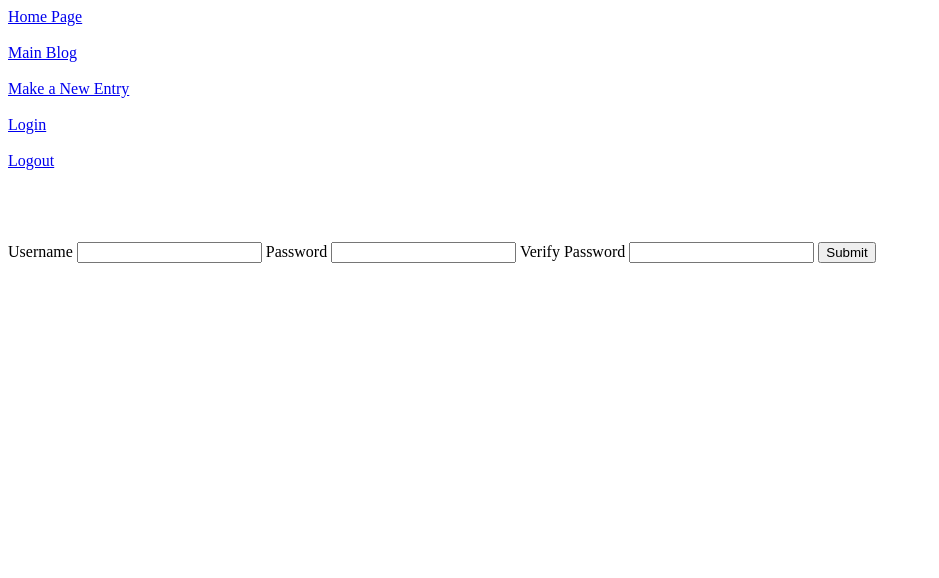
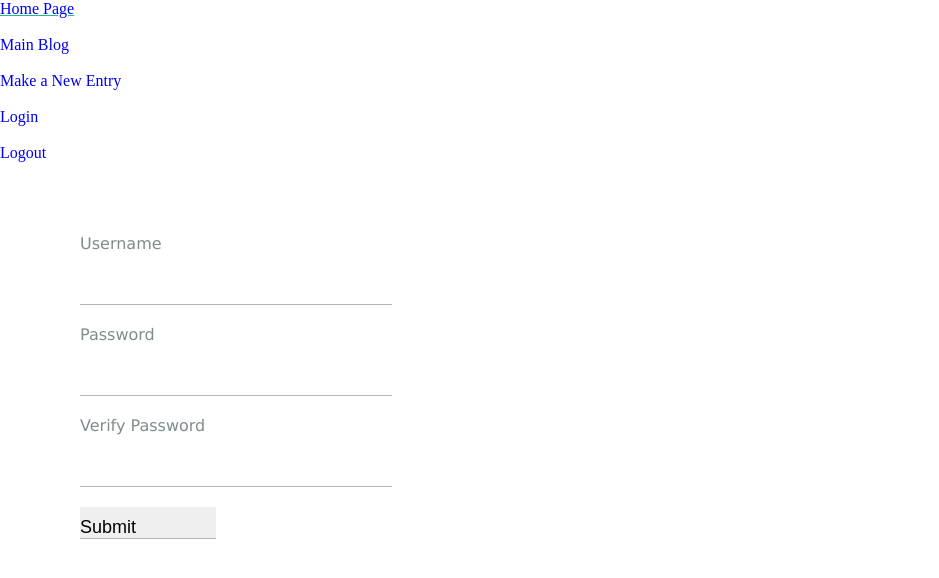
Before and after one commit to bajohnso/blogz, a Flask app: page /signup in a window 1280 px wide. Shown: the top 578 px of the page, without its empty margins (0-939 px from the left). Run offline with Flask 2, Linux system fonts and the light colour scheme.

Commit message:
Re-organized files + added styling

```diff
--- /dev/null
+++ b/css/base.css
@@ -0,0 +1,34 @@
+body {
+  all: unset;
+}
+
+a {
+  text-decoration: none;
+}
+
+ul {
+  list-style-type: none;
+  margin: 20px 0px 0px 30px;
+}
+
+.button{
+  font-family: 'Lato', sans-serif;
+  color: #979A9A;
+  padding:20px;
+  color: #979A9A;
+}
+
+#home {
+  margin: 0px 800px 0px 0px;
+  padding-left: 0px;
+  background-image: logo-placeholder.jpg;
+  text-decoration: none;
+}
+
+a:hover {
+  text-decoration:underline #1ABC9C;
+}
+
+content {
+    margin-top: 35px;
+  }
--- /dev/null
+++ b/css/index.css
@@ -0,0 +1,5 @@
+.user {
+    margin: 0px 0px 10px 0px;
+    font-family: Verdana;
+    color: #17202A;
+  }
--- /dev/null
+++ b/css/login.css
@@ -0,0 +1,45 @@
+input {
+    display: block;
+    padding: 10px 80px 0px 0px;
+    margin: 20px 20px 20px 80px;
+    border: none;
+    border-bottom: 1px solid #B3B6B7;
+    font-size: 18px;
+  }
+
+  input:focus {
+    outline: none;
+    background: #EAFAF1;
+    border-radius: 5px;
+  }
+
+  input:hover {
+    background: #EAFAF1;
+  }
+
+  label {
+    margin: 20px 20px 20px 80px;
+    font-family: 'Verdana';
+    color: #7F8C8D;
+  }
+
+  .submit {
+    background-color: #FFFFFF;
+    border: 1px solid #CACFD2;
+    border-radius: 4px;
+    padding: 4px 8px 4px 8px;
+    text-align: center;
+    color: #7F8C8D;
+  }
+
+.signuplink {
+    padding: 10px 80px 0px 0px;
+    margin: 20px 20px 20px 80px;
+    font-family: 'Verdana' ;
+    font-size: 15px;
+    color: #7F8C8D;
+}
+
+.signup {
+    color: #1ABC9C;
+}
--- /dev/null
+++ b/css/signup.css
@@ -0,0 +1,33 @@
+input {
+    display: block;
+    padding: 10px 80px 0px 0px;
+    margin: 20px 20px 20px 80px;
+    border: none;
+    border-bottom: 1px solid #B3B6B7;
+    font-size: 18px;
+  }
+
+  input:focus {
+    outline: none;
+    background: #EAFAF1;
+    border-radius: 5px;
+  }
+
+  input:hover {
+    background: #EAFAF1;
+  }
+
+  label {
+    margin: 20px 20px 20px 80px;
+    font-family: 'Verdana';
+    color: #7F8C8D;
+  }
+
+  .submit {
+    background-color: #FFFFFF;
+    border: 1px solid #CACFD2;
+    border-radius: 4px;
+    padding: 4px 8px 4px 8px;
+    text-align: center;
+    color: #7F8C8D;
+  }
--- a/main.py
+++ b/main.py
@@ -1,37 +1,9 @@
 from flask import Flask, request, redirect, render_template, flash, session
-from flask_sqlalchemy import SQLAlchemy
-from hashutils import make_pw_hash, check_pw_hash
-
-app = Flask(__name__)
-app.config['DEBUG'] = True
-app.config['SQLALCHEMY_DATABASE_URI'] = 'mysql+pymysql://blogz:bloggit@localhost:8889/blogz'
-app.config['SQLALCHEMY_ECHO'] = True
-db = SQLAlchemy(app)
-app.secret_key = '_5y2L"F4Q8z-n-xec]/'
-
-class Blog(db.Model):
-
-    id = db.Column(db.Integer, primary_key=True)
-    title = db.Column(db.String(100))
-    post = db.Column(db.String(1000))
-    owner_id = db.Column(db.Integer, db.ForeignKey('user.id'))
-
-    def __init__(self,title,post,owner):
-        self.title = title
-        self.post = post
-        self.owner = owner
-
-class User(db.Model):
-
-    id = db.Column(db.Integer, primary_key=True)
-    username = db.Column(db.String(25))
-    pw_hash = db.Column(db.String(120))
-    blogs = db.relationship('Blog', backref='owner')
-
-    def __init__(self, username, password):
-        self.username = username
-        self.pw_hash = make_pw_hash(password)
-
+import cgi
+from app import app, db
+#from flask_sqlalchemy import SQLAlchemy
+from hashutils import check_pw_hash
+from models import User, Blog
 
 allowed_routes = ['index', 'login', 'signup', 'blogview', 'logout']
 
@@ -186,6 +158,7 @@ def index():
     users = User.query.all()
     return render_template('index.html', users=users)
 
+app.secret_key = '_5y2L"F4Q8z-n-xec]/'
 
 if __name__ == "__main__":
     app.run()
--- a/templates/base.html
+++ b/templates/base.html
@@ -1,6 +1,10 @@
 <!DOCTYPE html>
 <html>
     <head>
+        <link rel="stylesheet" type="text/css" href="../../css/base.css">
+        <link rel="stylesheet" type="text/css" href="../../index.css">
+        <link rel="stylesheet" type="text/css" href="../../login.css">
+        <link rel="stylesheet" type="text/css" href="../../signup.css">
         <title>yo blog</title>
     </head>
 
--- a/templates/signup.html
+++ b/templates/signup.html
@@ -12,12 +12,15 @@
     <form action='/signup' method='post'>
     <label> Username </label>
     <input type='text' name='username'>
+    {{u_error}}
 
     <label> Password </label>
     <input type='password' name='password'>
+    {{p_error}}
 
     <label> Verify Password </label>
     <input type='password' name='verify'>
+    {{v_error}}
 
     <input type='submit'>
 {% endblock %}
```
Also changed, not shown: app.py (added, +8 -0 lines), models.py (added, +25 -0 lines).
